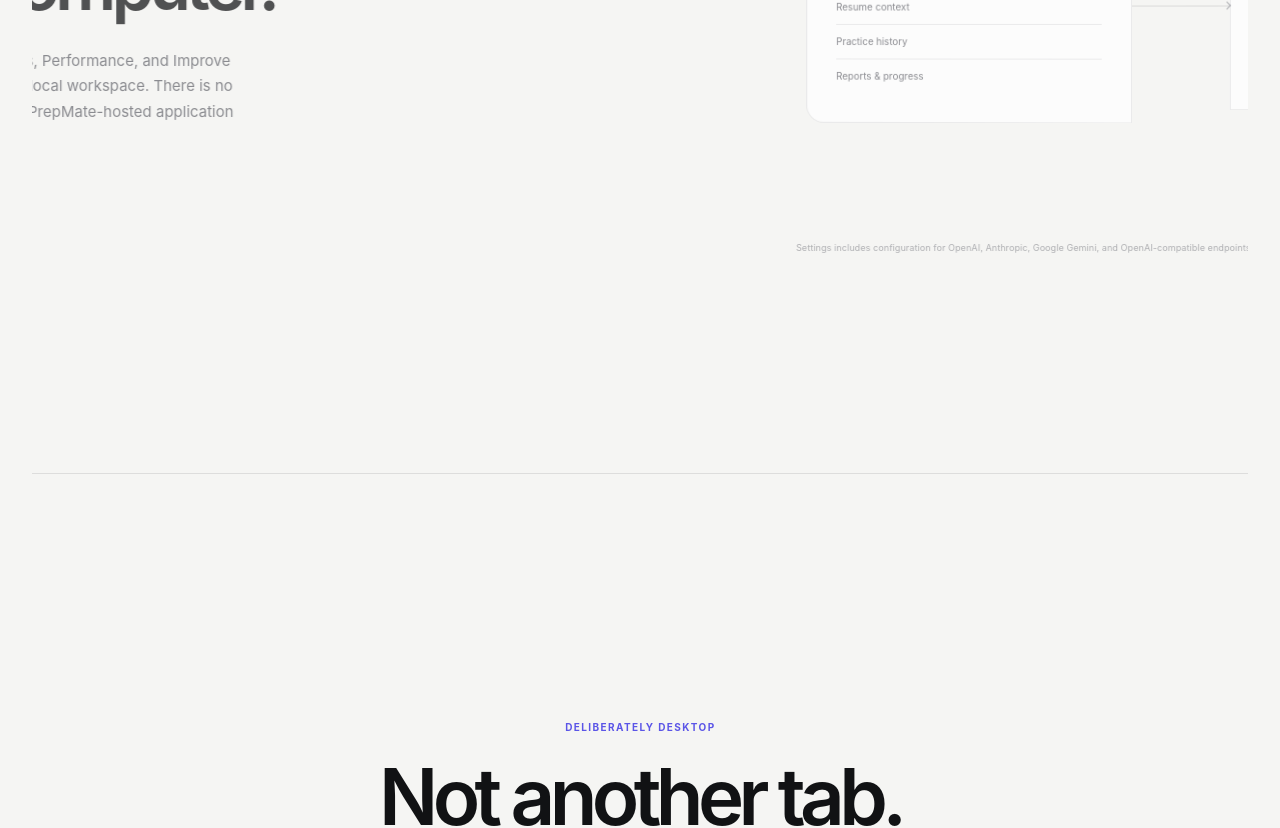
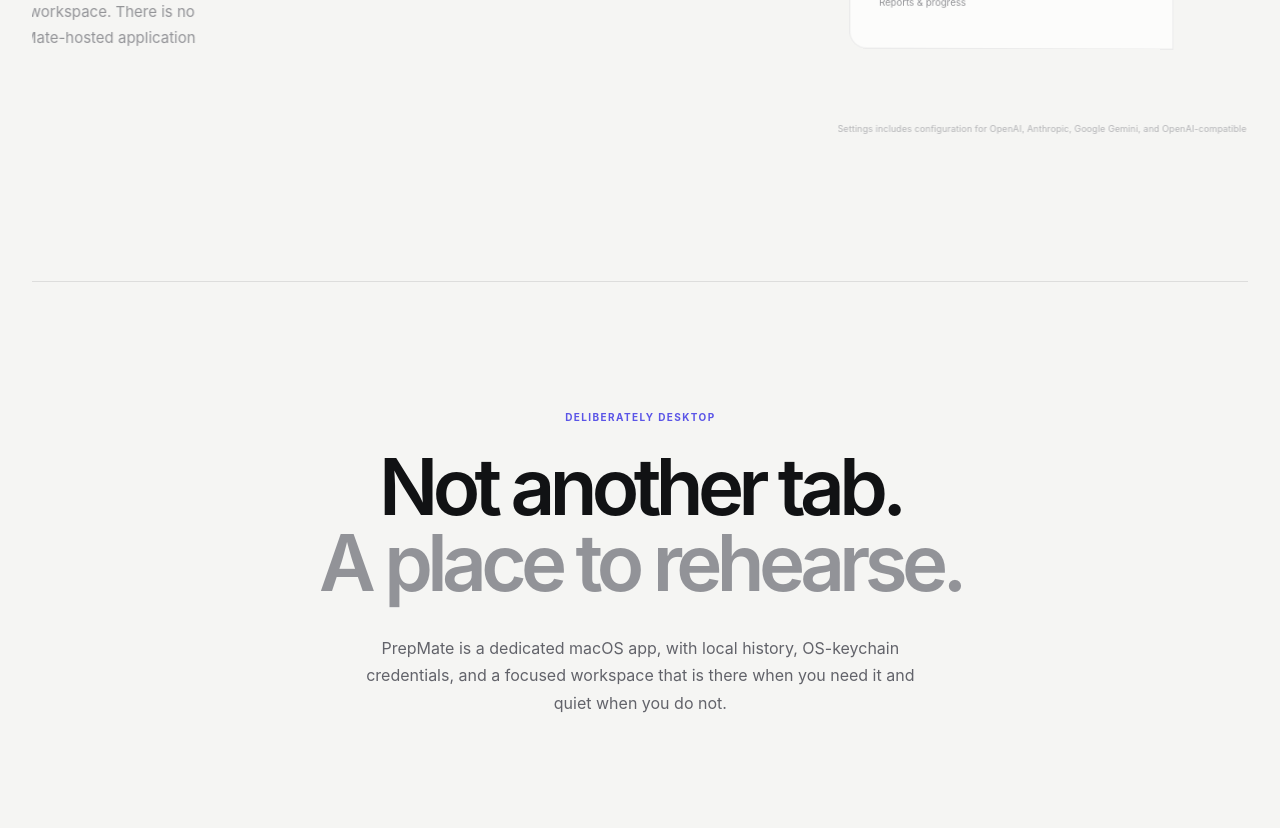
Before and after one commit to IvaP10/PrepMate-website, a Next.js app: page / in a window 1280 px wide. Shown: the part 6300-7128 px from the top of the page. Built offline with nearby package versions, Linux system fonts and the light colour scheme.

Commit message:
Reduce privacy to desktop transition spacing

```diff
--- a/app/globals.css
+++ b/app/globals.css
@@ -2151,7 +2151,7 @@
 }
 
 .cinematic-ready .privacy-section {
-  min-height: 112vh;
+  min-height: min(88vh, 920px);
 }
 
 .cinematic-ready .privacy-copy {
@@ -2181,9 +2181,9 @@
   align-items: center;
   display: flex;
   justify-content: center;
-  min-height: 100vh;
-  padding-bottom: clamp(110px, 12vw, 170px);
-  padding-top: clamp(110px, 12vw, 170px);
+  min-height: 62vh;
+  padding-bottom: clamp(92px, 10vw, 140px);
+  padding-top: clamp(92px, 10vw, 140px);
 }
 
 .desktop-statement-content {
@@ -3076,7 +3076,7 @@
   display: grid;
   column-gap: clamp(60px, 9vw, 132px);
   grid-template-columns: minmax(300px, 0.8fr) minmax(520px, 1.2fr);
-  padding: clamp(120px, 13vw, 180px) 0;
+  padding: clamp(92px, 9vw, 130px) 0;
   position: relative;
 }
 
@@ -3208,7 +3208,7 @@
 }
 
 .desktop-statement {
-  padding: clamp(160px, 18vw, 250px) 0;
+  padding: clamp(92px, 10vw, 140px) 0;
   text-align: center;
 }
 
@@ -3601,7 +3601,7 @@
   }
 
   .privacy-section {
-    padding: 110px 0;
+    padding: 86px 0;
   }
 
   .privacy-copy h2 {
@@ -3609,7 +3609,8 @@
   }
 
   .desktop-statement {
-    padding: 150px 0;
+    min-height: auto;
+    padding: 105px 0;
   }
 
   .final-cta {
```
